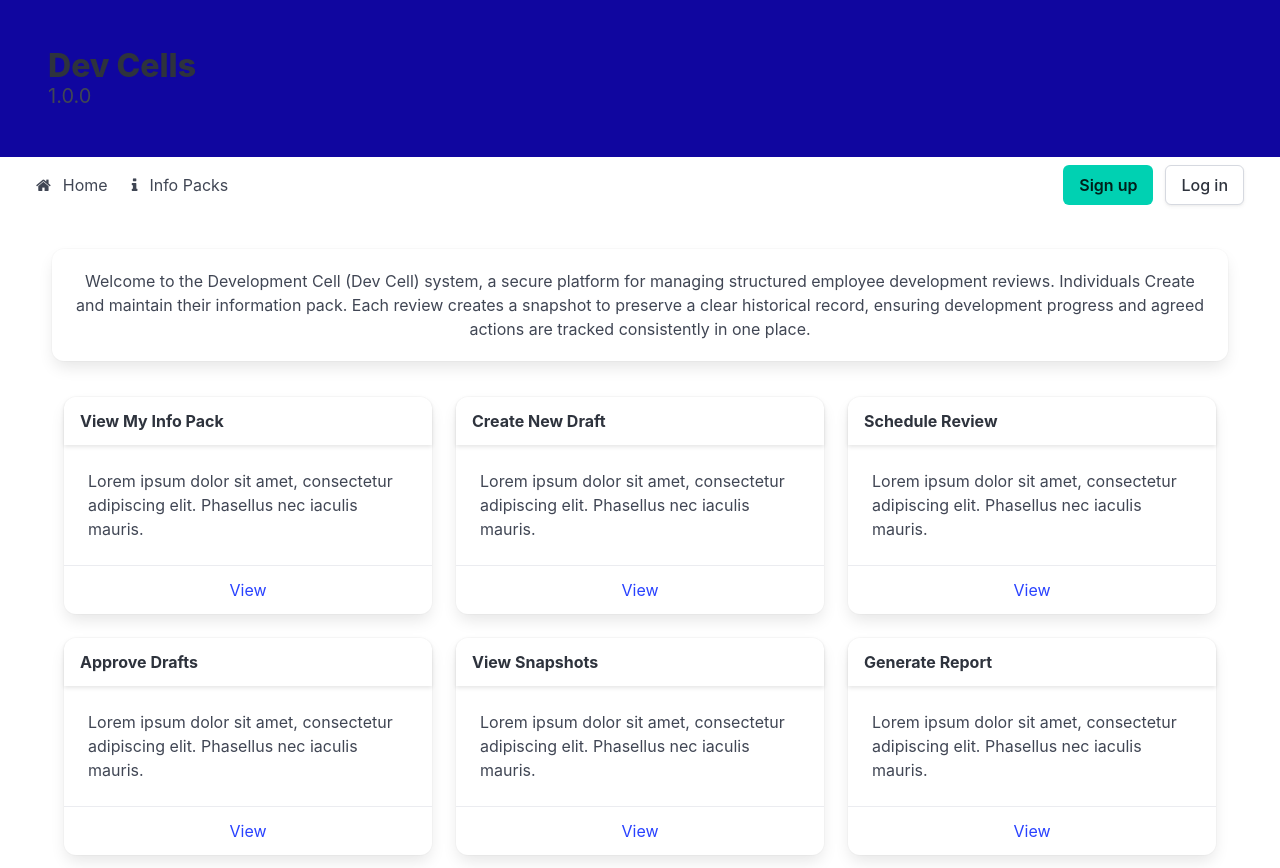
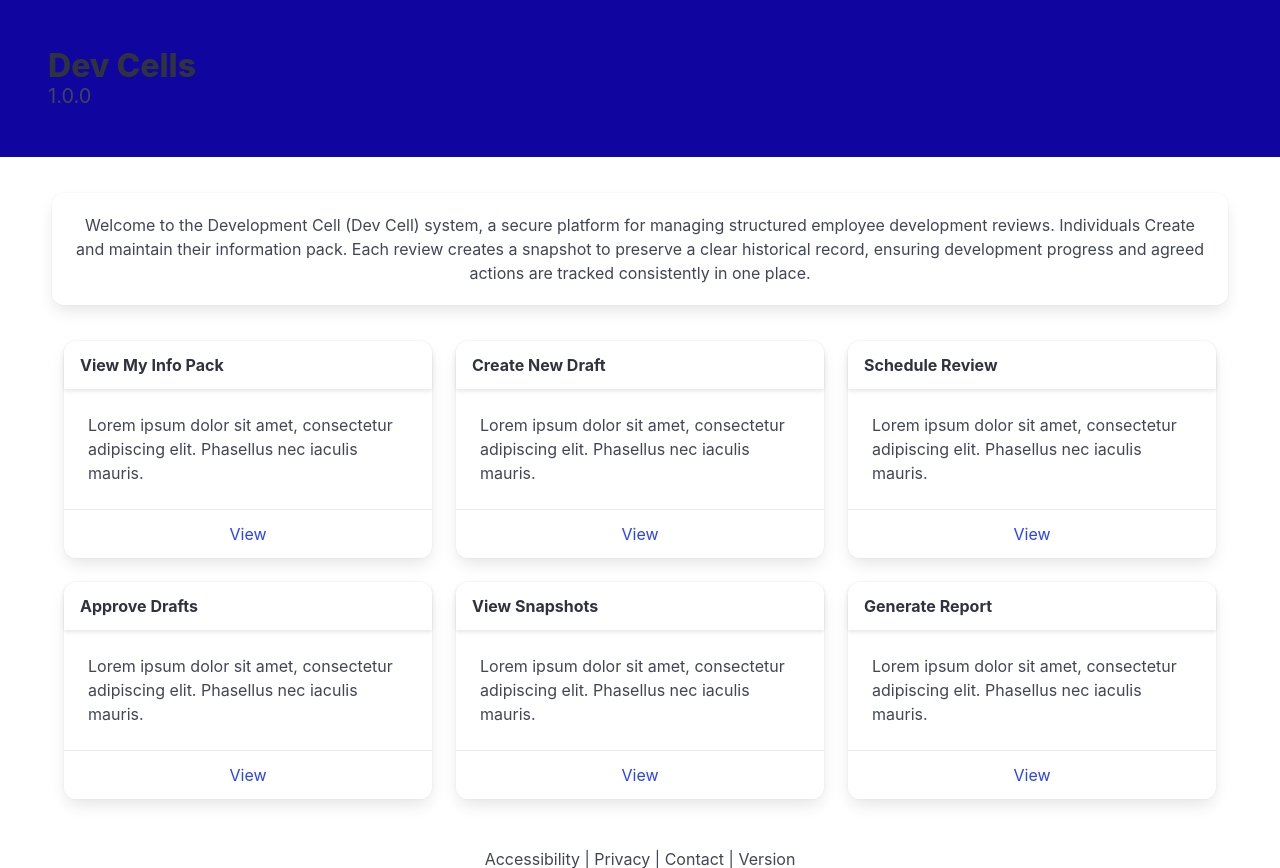
Before and after one commit to JoshuaClarke26/dev-cells, a Django app: page / in a window 1280 px wide. Shown: the top 868 px of the page. Run offline with Django 5.2, Linux system fonts and the light colour scheme.

Commit message:
Revert "Created Navbar"

```diff
--- a/dc_source/static/css/rolls_royce.css
+++ b/dc_source/static/css/rolls_royce.css
@@ -24,7 +24,7 @@
   height: 4px;
   left: 50%;
   position: absolute;
-  background: #ffffff;
+  background: #fff;
   transition: width 0.3s ease 0s, left 0.3s ease 0s;
   width: 0;
 }
@@ -32,15 +32,3 @@
   width: 100%;
   left: 0;
 }
-
-.navbar, .nav-container{
-  background-color: #10069fb4;
-}
-
-.button-colour{
-  background-color: #10069fb4;
-}
-.navbar-item-effect{
-  color: rgb(255, 255, 255);
-  font-size: medium;
-}
--- a/dc_source/templates/shared/nav_bar.html
+++ b/dc_source/templates/shared/nav_bar.html
@@ -1,7 +1,5 @@
 {% load static %}
 {% block content %}
-
-<link rel="stylesheet" href="https://cdnjs.cloudflare.com/ajax/libs/font-awesome/4.7.0/css/font-awesome.min.css">
 
 <section class="hero rr-primary">
     <div class="hero-body">
@@ -10,43 +8,4 @@
     </div>
 </section>
 
-<div class="nav-container">
-    <nav class="navbar px-5" role="navigation" aria-label="main navigation">
-    <div class="navbar-brand">
-        <a role="button" class="navbar-burger" aria-label="menu" aria-expanded="false" data-target="navbarBasicExample">
-        <span aria-hidden="true"></span>
-        <span aria-hidden="true"></span>
-        <span aria-hidden="true"></span>
-        <span aria-hidden="true"></span>
-        </a>
-    </div>
-
-    <div id="navbarBasicExample" class="navbar-menu">
-        <div class="navbar-start">
-        <a class="navbar-item rr-nav-element navbar-item-effect"><i class="fa fa-home"></i>
-            Home
-        </a>
-
-        <a class="navbar-item rr-nav-element navbar-item-effect"><i class="fa fa-info"></i>
-            Info Packs
-        </a>
-        </div>
-        </div>
-
-        <div class="navbar-end">
-        <div class="navbar-item">
-            <a class="button is-primary">
-                <strong>Sign up</strong>
-            </a>
-            <a class="button">
-                Log in
-            </a>
-        </div>
-        </div>
-    </div>
-    </nav>
-        </div>
-    </section>
-</div>
-
 {% endblock %}
```
